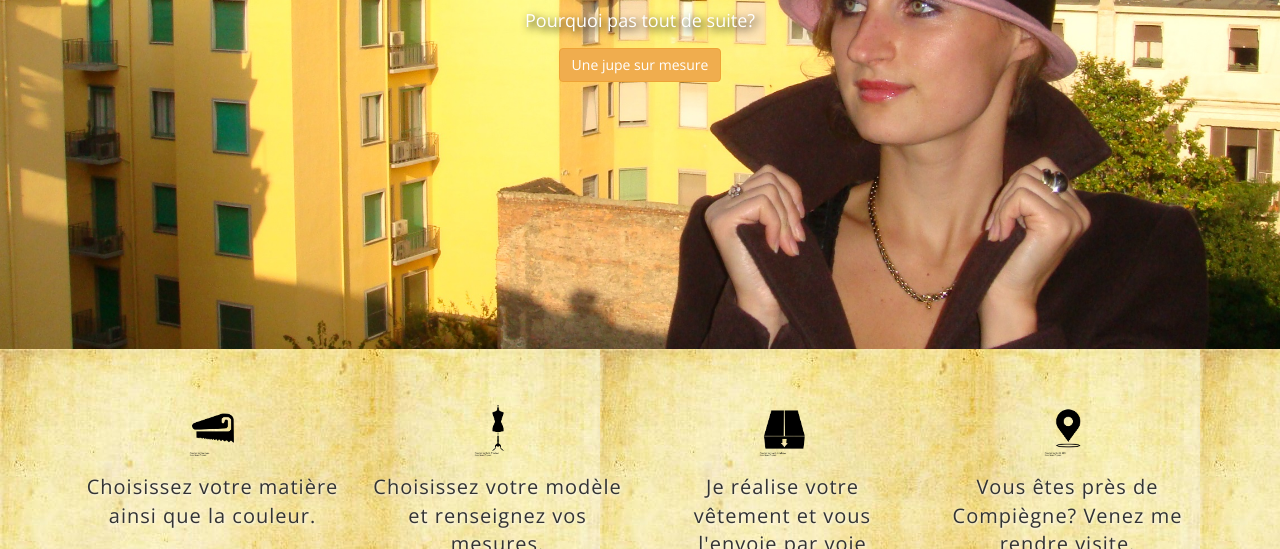
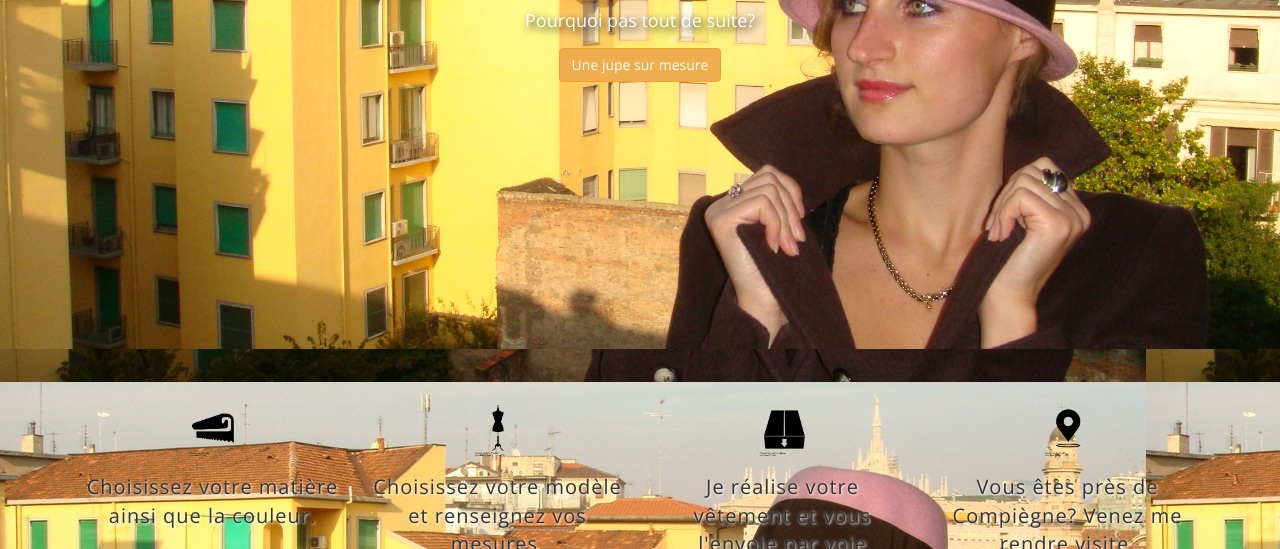
Before and after one commit to alexandrefed/Projet-Alla-Couture, a plain HTML site: page index.html in a window 1280 px wide. Shown: the part 251-800 px from the top of the page. Drawn offline with nearby package versions, Linux system fonts and the light colour scheme.

Commit message:
Fond repris

```diff
--- a/css/style.css
+++ b/css/style.css
@@ -1,5 +1,5 @@
 body {
-	background-image: url("../images/Fond.jpg");
+	background-image: url("../images/Image00001.jpg");
 	font-family: "Open Sans"
 }
 
```
